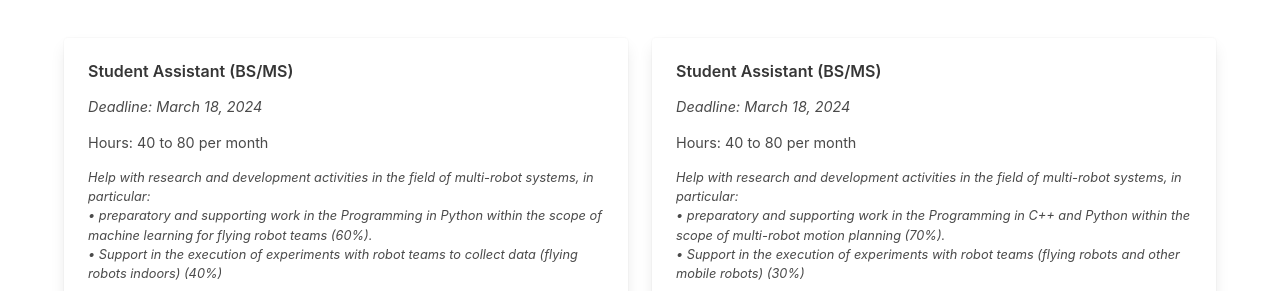
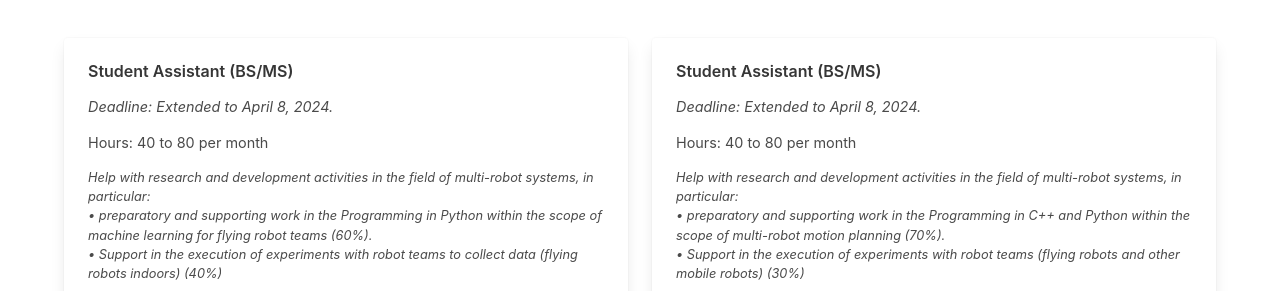
Before and after one commit to IMRCLab/imrclab.github.io, a Jekyll site: the page built from jobs.html, in a window 1280 px wide. Shown: the part 413-704 px from the top of the page. Built offline with Jekyll 4.4.1, drawn with Linux system fonts in a browser that asks for light colours.

Commit message:
update jobs

```diff
--- a/_data/jobs.yml
+++ b/_data/jobs.yml
@@ -34,7 +34,8 @@ phd: []
 shk:
   - name: "Student Assistant (BS/MS)"
     hours: 40 to 80 per month
-    deadline: March 18, 2024
+    deadline: Extended to April 8, 2024.
+    #March 18, 2024
     reference: IV-SB-0027-2024
     announcement: https://tub.stellenticket.de/de/offers/180149/?locale=en
     note: |
@@ -55,7 +56,8 @@ shk:
 
   - name: "Student Assistant (BS/MS)"
     hours: 40 to 80 per month
-    deadline: March 18, 2024
+    deadline: Extended to April 8, 2024.
+    # March 18, 2024
     reference: IV-SB-0026-2024
     announcement: https://tub.stellenticket.de/de/offers/180147/?locale=en
     note: |
```
